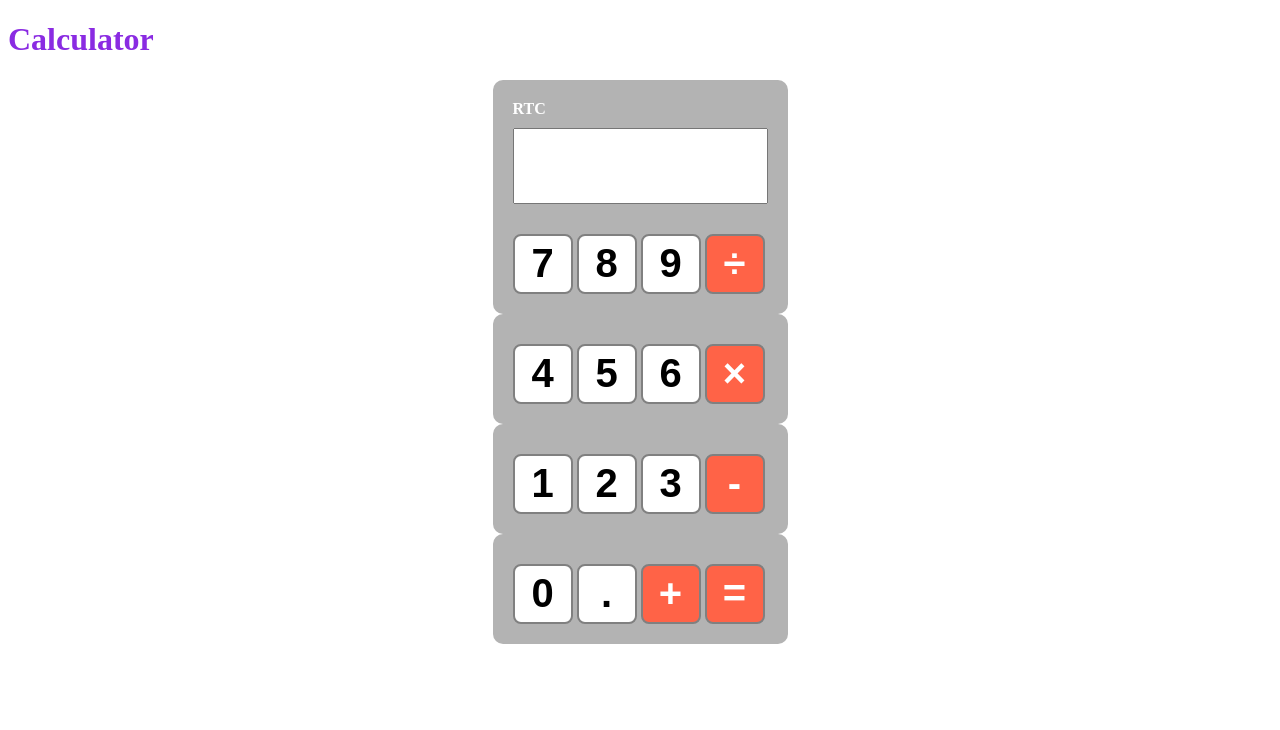
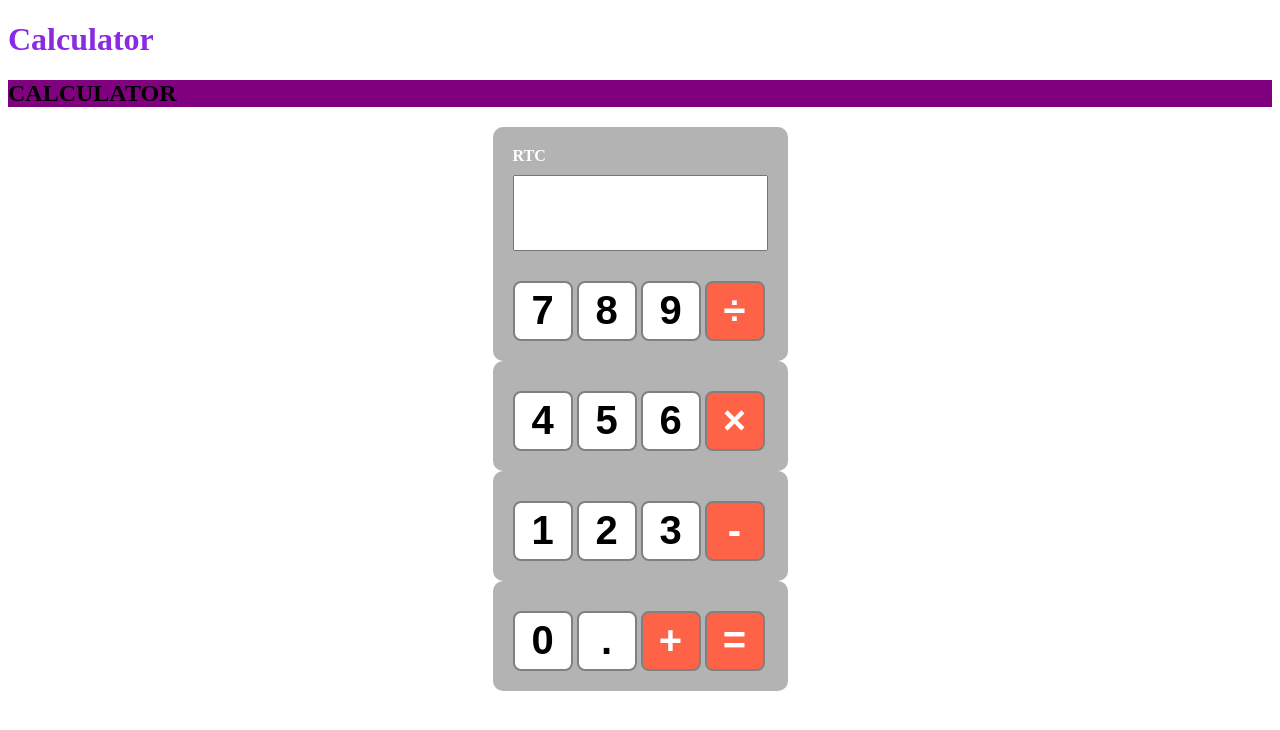
Before and after one commit to gay-tr-i/my-calculator, a plain HTML site: page index.html in a window 1280 px wide. Drawn offline with Linux system fonts and the light colour scheme; a web font is replaced by a local one.

Commit message:
sakshi changes

```diff
--- a/index.html
+++ b/index.html
@@ -55,10 +55,17 @@
   .cal{
     color: blueviolet;
   }
+
+    .changes{
+        background-color:purple;
+
+    }
+
     </style>
 </head>
 <body>
      <h1 class="cal">Calculator</h1>
+     <h2 class="changes">CALCULATOR</h2>
     <div class="Calculator-container">
         <span class="brand">RTC</span>
         <div class="row">
```
